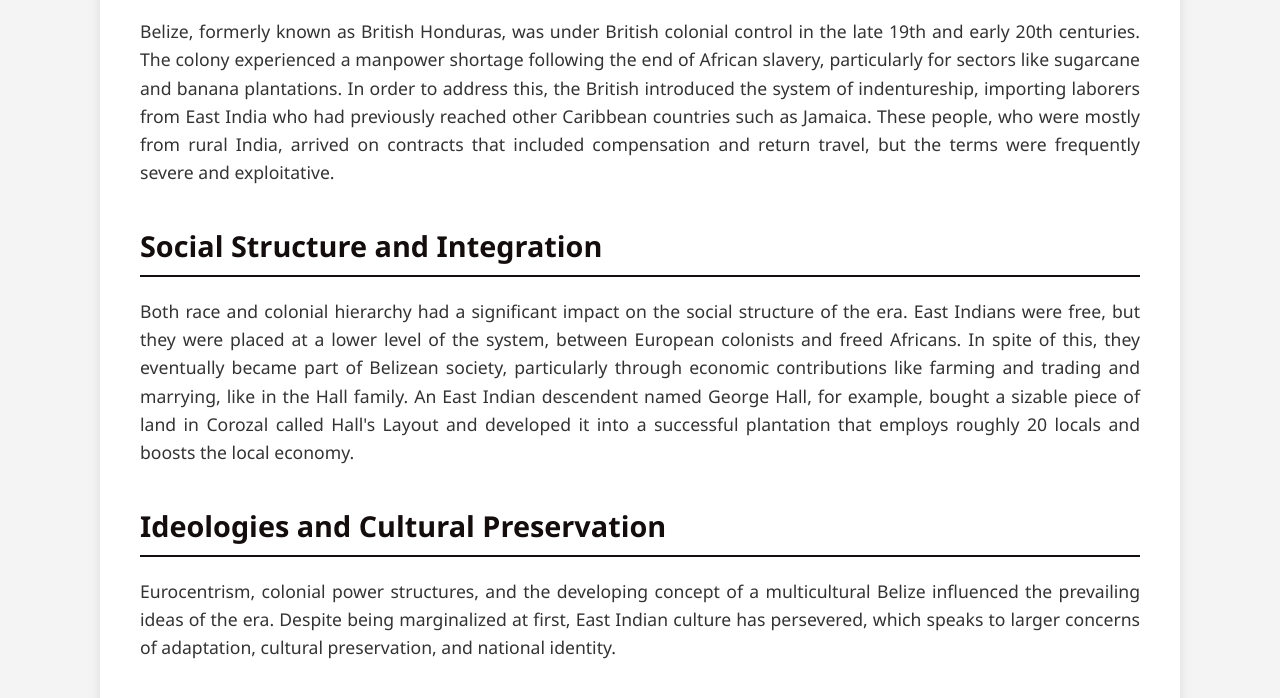
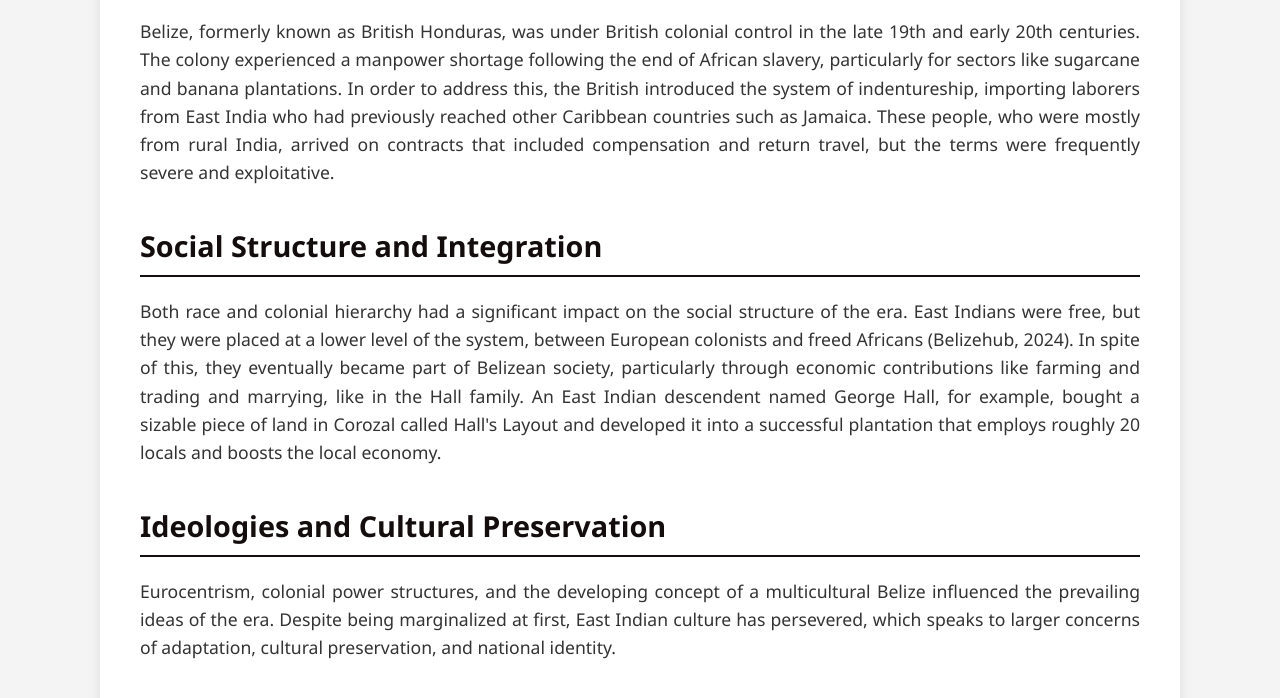
Before and after one commit to JavCam52/EastIndiansandhallslayout, a plain HTML site: page history.html in a window 1280 px wide. Shown: the part 366-1064 px from the top of the page. Drawn offline with Linux system fonts and the light colour scheme.

Commit message:
Update history.html

```diff
--- a/history.html
+++ b/history.html
@@ -129,7 +129,7 @@
 
                   <div class="section">
                     <h2>Social Structure and Integration</h2>
-                    <p>Both race and colonial hierarchy had a significant impact on the social structure of the era. East Indians were free, but they were placed at a lower level of the system, between European colonists and freed Africans. In spite of this, they eventually became part of Belizean society, particularly through economic contributions like farming and trading and marrying, like in the Hall family. An East Indian descendent named George Hall, for example, bought a sizable piece of land in Corozal called Hall's Layout and developed it into a successful plantation that employs roughly 20 locals and boosts the local economy.</p>
+                    <p>Both race and colonial hierarchy had a significant impact on the social structure of the era. East Indians were free, but they were placed at a lower level of the system, between European colonists and freed Africans (Belizehub, 2024). In spite of this, they eventually became part of Belizean society, particularly through economic contributions like farming and trading and marrying, like in the Hall family. An East Indian descendent named George Hall, for example, bought a sizable piece of land in Corozal called Hall's Layout and developed it into a successful plantation that employs roughly 20 locals and boosts the local economy.</p>
                   </div>
 
                   <div class="section">
```
